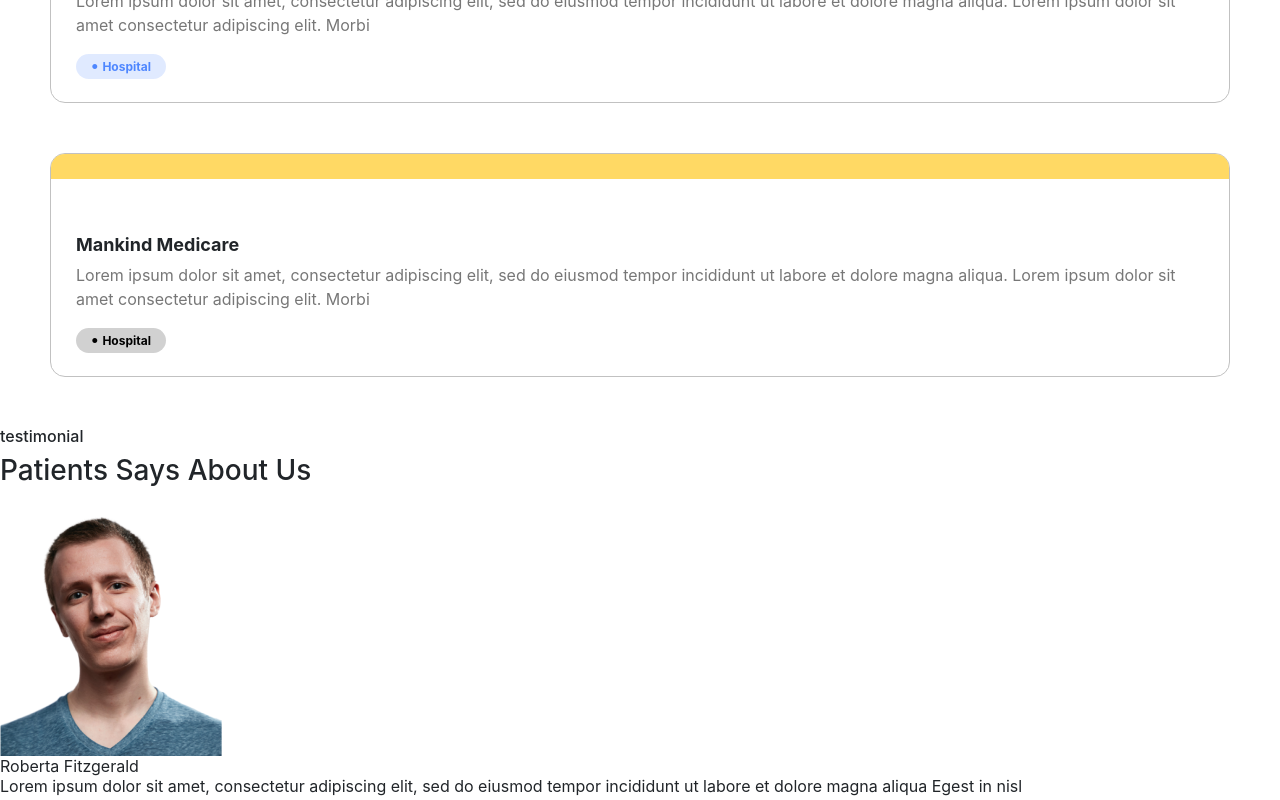
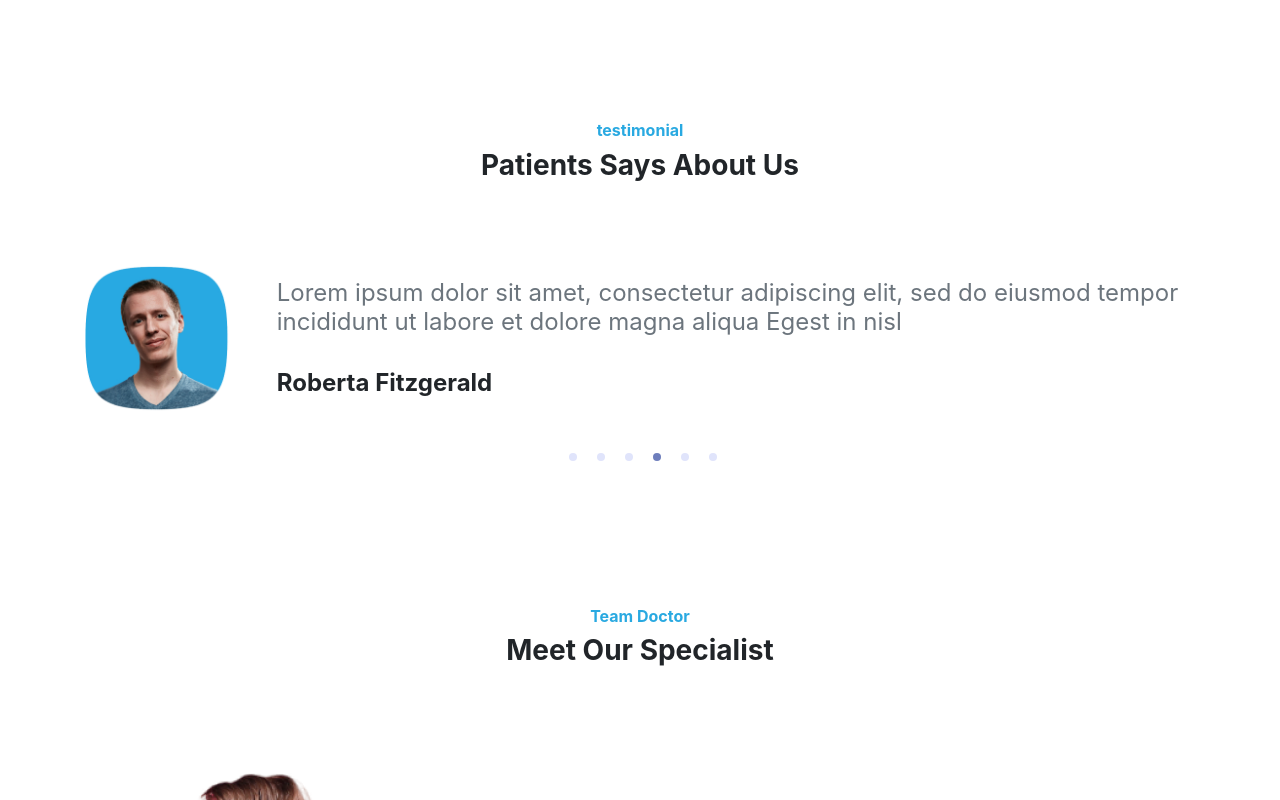
Before and after one commit to pouyaafraz123/Robomed, a React (Create React App) app: page / in a window 1280 px wide. Shown: the part 1660-2460 px from the top of the page. Built offline with nearby package versions, Linux system fonts and the light colour scheme.

Commit message:
Untill Slider

```diff
--- a/src/components/App.js
+++ b/src/components/App.js
@@ -29,7 +29,7 @@ const App = () => {
     ];
 
     const smallHeading1 = "Healthcare Facilities";
-    const bigHeading1 = "Our Last Healthcare";
+    const bigHeading1 = "Our Last Healthcare Facilities";
     const smallHeading2 = "testimonial";
     const bigHeading2 = "Patients Says About Us";
     const smallHeading3 = "Team Doctor";
--- a/src/components/Heading.js
+++ b/src/components/Heading.js
@@ -1,14 +1,17 @@
 import React from "react";
 
-class Heading extends React.Component{
-    render() {
-        return (
-            <div className={"heading"}>
-                <h6 className={"heading__small"}>{this.props.smallTitle}</h6>
-                <h3 className={"heading__big"}>{this.props.bigTitle}</h3>
-            </div>
-        );
-    }
+class Heading extends React.Component {
+  render() {
+    return (
+      <div
+        className="heading container-fluid text-center"
+        style={{ marginTop: "140px", marginBottom: '80px'}}
+      >
+        <h6 className={"heading__small"} style={{ color: "#29A9E1"}}><b>{this.props.smallTitle}</b></h6>
+        <h3 className={"heading__big"} style={{ fontWeight: 350}}><strong>{this.props.bigTitle}</strong></h3>
+      </div>
+    );
+  }
 }
 
 export default Heading;
--- a/src/components/Slider.js
+++ b/src/components/Slider.js
@@ -1,6 +1,6 @@
 import React from "react";
 import AliceCarousel from "react-alice-carousel";
-import 'react-alice-carousel/lib/alice-carousel.css';
+import "react-alice-carousel/lib/alice-carousel.css";
 import SliderItem from "./SliderItem";
 
 class Slider extends React.Component {
@@ -8,15 +8,56 @@ class Slider extends React.Component {
     const items = [
       <SliderItem
         img={"person"}
-                text={"Lorem ipsum dolor sit amet, consectetur adipiscing elit, sed do eiusmod tempor " +
-                    "incididunt ut labore et dolore magna aliqua Egest in nisl"}
-                name={"Roberta Fitzgerald"}/>,
-            <div className="item" data-value="2" style={{backgroundColor:"rebeccapurple"}}>2</div>,
-            <div className="item" data-value="3" style={{backgroundColor:"aqua"}}>3</div>,
+        text={
+          "Lorem ipsum dolor sit amet, consectetur adipiscing elit, sed do eiusmod tempor " +
+          "incididunt ut labore et dolore magna aliqua Egest in nisl"
+        }
+        name={"Roberta Fitzgerald"}
+      />,
+      <SliderItem
+        img={"person"}
+        text={
+          "Lorem ipsum dolor sit amet, consectetur adipiscing elit, sed do eiusmod tempor " +
+          "incididunt ut labore et dolore magna aliqua Egest in nisl"
+        }
+        name={"Roberta Fitzgerald"}
+      />,
+      <SliderItem
+        img={"person"}
+        text={
+          "Lorem ipsum dolor sit amet, consectetur adipiscing elit, sed do eiusmod tempor " +
+          "incididunt ut labore et dolore magna aliqua Egest in nisl"
+        }
+        name={"Roberta Fitzgerald"}
+      />,
+      <SliderItem
+        img={"person"}
+        text={
+          "Lorem ipsum dolor sit amet, consectetur adipiscing elit, sed do eiusmod tempor " +
+          "incididunt ut labore et dolore magna aliqua Egest in nisl"
+        }
+        name={"Roberta Fitzgerald"}
+      />,
+      <SliderItem
+        img={"person"}
+        text={
+          "Lorem ipsum dolor sit amet, consectetur adipiscing elit, sed do eiusmod tempor " +
+          "incididunt ut labore et dolore magna aliqua Egest in nisl"
+        }
+        name={"Roberta Fitzgerald"}
+      />,
+      <SliderItem
+        img={"person"}
+        text={
+          "Lorem ipsum dolor sit amet, consectetur adipiscing elit, sed do eiusmod tempor " +
+          "incididunt ut labore et dolore magna aliqua Egest in nisl"
+        }
+        name={"Roberta Fitzgerald"}
+      />,
     ];
 
     return (
-            <div>
+      <div className="container">
         <AliceCarousel
           mouseTracking
           items={items}
--- a/src/components/SliderItem.js
+++ b/src/components/SliderItem.js
@@ -1,12 +1,16 @@
 import React from "react";
 
-class SliderItem extends React.Component{
+class SliderItem extends React.Component {
   render() {
     return (
+      <div className="slideritem d-flex flex-row">
         <div>
-                <img src={require(`../img/${this.props.img}.png`)} alt={"person"}/>
-                <div>{this.props.name}</div>
-                <p>{this.props.text}</p>
+          <img className="img-fluid" src={require(`../img/${this.props.img}.png`)} alt={"person"} />
+        </div>
+        <div className="pl-5 pt-2 d-flex flex-column justify-content-around">
+          <p className="text-muted">{this.props.text}</p>
+          <h2><strong>{this.props.name}</strong></h2>
+        </div>
       </div>
     );
   }
--- a/src/components/TextCard.js
+++ b/src/components/TextCard.js
@@ -7,8 +7,7 @@ class TextCard extends React.Component {
             <div className={`cardtext cardtext--${this.props.theme}`}>
                 <div className={"cardtext__top"}></div>
                 <div className={"cardtext__body"}>
-                    <h6 className={"cardtext__title"}><strong>{this.props.title} </strong><i
-                        className={`flag flag-${this.props.flag}`}></i></h6>
+                    <h6 className={"cardtext__title"}><strong>{this.props.title}</strong>&#127467;&#127479;</h6>
                     <p className={"cardtext__text"}>{this.props.text}</p>
                     <a href="src/components/TextCard#" className={"cardtext__badge"}>
                         <strong>
--- a/src/components/TextCardContainer.js
+++ b/src/components/TextCardContainer.js
@@ -4,7 +4,7 @@ import TextCard from "./TextCard";
 class TextCardContainer extends React.Component {
   render() {
     return (
-            <div className={"text-card-container"}>
+      <div className="text-card-container row container-fluid d-flex justify-content-center align-items-center">
         {this.renderCards()}
       </div>
     );
@@ -15,44 +15,50 @@ class TextCardContainer extends React.Component {
       {
         theme: "blue",
         title: "Mankind Medicare",
-                text: "Lorem ipsum dolor sit amet, consectetur adipiscing elit, sed do eiusmod tempor incididunt ut" +
-                    " labore et dolore magna aliqua. Lorem ipsum dolor sit amet consectetur adipiscing elit. Morbi",
+        text: "Lorem ipsum dolor sit amet, consectetur adipiscing elit, sed do eiusmod tempor incididunt ut",
         flag: "france",
         badge: "Hospital",
-                key: 1
+        key: 1,
       },
       {
         theme: "yellow",
         title: "Mankind Medicare",
-                text: "Lorem ipsum dolor sit amet, consectetur adipiscing elit, sed do eiusmod tempor incididunt ut" +
-                    " labore et dolore magna aliqua. Lorem ipsum dolor sit amet consectetur adipiscing elit. Morbi",
+        text: "Lorem ipsum dolor sit amet, consectetur adipiscing elit, sed do eiusmod tempor incididunt ut",
         flag: "france",
         badge: "Hospital",
-                key: 2
+        key: 2,
       },
       {
         theme: "blue",
         title: "Mankind Medicare",
-                text: "Lorem ipsum dolor sit amet, consectetur adipiscing elit, sed do eiusmod tempor incididunt ut" +
-                    " labore et dolore magna aliqua. Lorem ipsum dolor sit amet consectetur adipiscing elit. Morbi",
+        text: "Lorem ipsum dolor sit amet, consectetur adipiscing elit, sed do eiusmod tempor incididunt ut",
         flag: "france",
         badge: "Hospital",
-                key: 3
+        key: 3,
       },
       {
         theme: "yellow",
         title: "Mankind Medicare",
-                text: "Lorem ipsum dolor sit amet, consectetur adipiscing elit, sed do eiusmod tempor incididunt ut" +
-                    " labore et dolore magna aliqua. Lorem ipsum dolor sit amet consectetur adipiscing elit. Morbi",
+        text: "Lorem ipsum dolor sit amet, consectetur adipiscing elit, sed do eiusmod tempor incididunt ut",
         flag: "france",
         badge: "Hospital",
-                key: 4
-            }
+        key: 4,
+      },
     ];
 
-        return cardItems.map(item => {
-            const {theme, title, text, flag, badge, badgeBackColor, badgeColor, key} = item;
+    return cardItems.map((item) => {
+      const {
+        theme,
+        title,
+        text,
+        flag,
+        badge,
+        badgeBackColor,
+        badgeColor,
+        key,
+      } = item;
       return (
+        <div className="col-lg-3 col-12 mb-3">
           <TextCard
             theme={theme}
             title={title}
@@ -61,8 +67,9 @@ class TextCardContainer extends React.Component {
             badge={badge}
             key={key}
           />
+        </div>
       );
-        })
+    });
   }
 }
 
--- a/src/sass/components/_card.scss
+++ b/src/sass/components/_card.scss
@@ -1,5 +1,5 @@
 .cardtext {
-  margin: 50px;
+  // margin: 50px;
   border: 1px solid #c1c1c1 !important;
   border-radius: 15px;
   overflow: hidden;
--- /dev/null
+++ b/src/sass/components/_slideritem.scss
@@ -0,0 +1,24 @@
+.slideritem img {
+    width: 240px;
+}
+
+.slideritem h2,
+p {
+    font-size: 24px;
+}
+
+@media only screen and (max-width: 992px) {
+    .slideritem {
+        flex-direction: column !important;
+        align-items: center !important;
+    }
+    .slideritem p {
+        margin-top: 30px !important;
+    }
+
+    .slideritem h2 {
+        text-align: center !important;
+    }
+}
+
+@media only screen and (max-width: 768px) {}
--- a/src/sass/main.css
+++ b/src/sass/main.css
@@ -88,7 +88,6 @@
   }
 }
 .cardtext {
-  margin: 50px;
   border: 1px solid #c1c1c1 !important;
   border-radius: 15px;
   overflow: hidden;
@@ -136,4 +135,24 @@
 transform: translate(-40%,-30%px);*/
 }
 
-/*# sourceMappingURL=main.css.map */
+.slideritem img {
+  width: 240px;
+}
+
+.slideritem h2,
+p {
+  font-size: 24px;
+}
+
+@media only screen and (max-width: 992px) {
+  .slideritem {
+    flex-direction: column !important;
+    align-items: center !important;
+  }
+  .slideritem p {
+    margin-top: 30px !important;
+  }
+  .slideritem h2 {
+    text-align: center !important;
+  }
+}/*# sourceMappingURL=main.css.map */
--- a/src/sass/main.scss
+++ b/src/sass/main.scss
@@ -12,3 +12,4 @@
 @import "components/menu";
 @import "components/card";
 @import "components/slider";
+@import "components/slideritem"
```
Also changed, not shown: src/img/person.png, 1 other file (tests, documents, lock files or other folders). Lines whose indentation alone changed are shown as unchanged.
